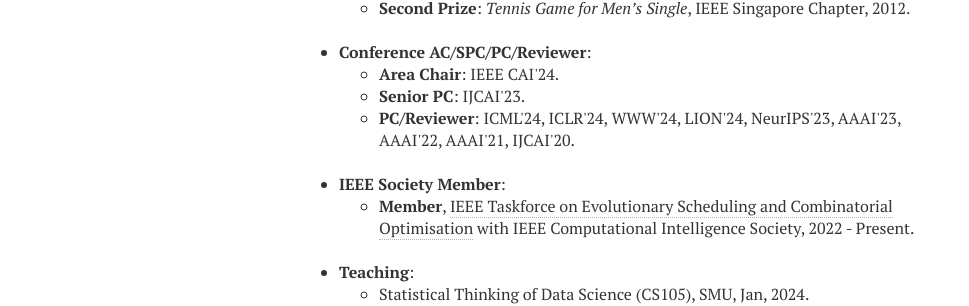
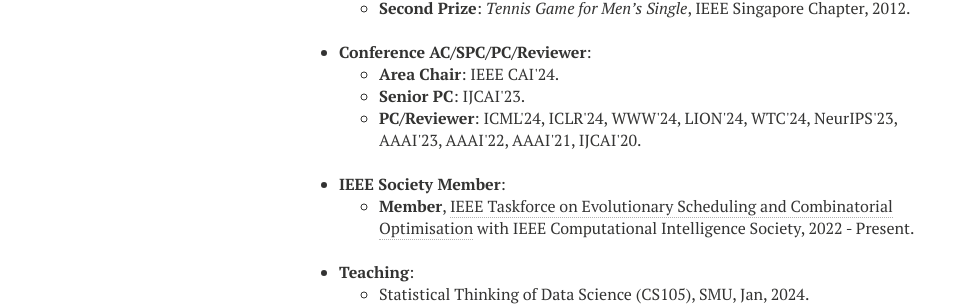
Before and after one commit to zhiguangcaosg/zhiguangcaosg.github.io, a Jekyll site: the page built from others.md, in a window 1280 px wide. Shown: the part 908-1214 px from the top of the page, without its empty margins (21-990 px from the left). Built offline with Jekyll 4.4.1, drawn with Linux system fonts in a browser that asks for light colours; nearby versions of some CDN libraries.

Commit message:
Update others.md

```diff
--- a/others.md
+++ b/others.md
@@ -81,7 +81,7 @@ comments: false
 	</li>
 	<li> <b>Senior PC</b>: IJCAI'23.
 	</li>
-	<li> <b>PC/Reviewer</b>: ICML'24, ICLR'24, WWW'24, LION'24, NeurIPS'23, AAAI'23, AAAI'22, AAAI'21, IJCAI'20.
+	<li> <b>PC/Reviewer</b>: ICML'24, ICLR'24, WWW'24, LION'24, WTC'24, NeurIPS'23, AAAI'23, AAAI'22, AAAI'21, IJCAI'20.
 	</li>
 	</ul>
 </li>
```
